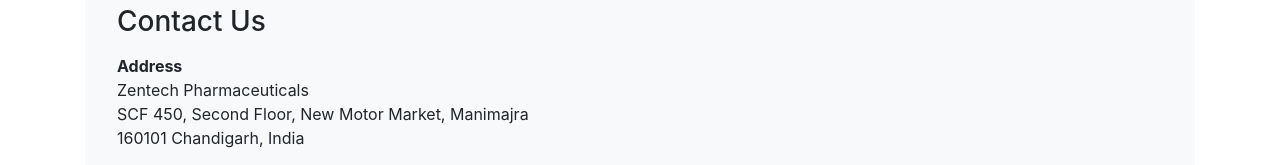
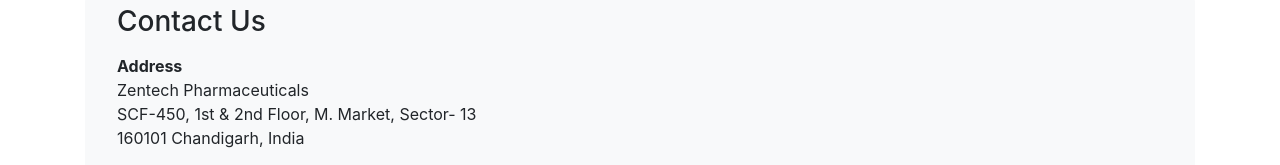
Before and after one commit to zentechpharma/zentechpharma.github.io, a plain HTML site: page index.html in a window 1280 px wide. Shown: the part 854-1019 px from the top of the page. Drawn offline with nearby package versions, Linux system fonts and the light colour scheme.

Commit message:
Address update

```diff
--- a/index.html
+++ b/index.html
@@ -123,7 +123,7 @@
     <address class="">
       <strong>Address</strong><br>
       Zentech Pharmaceuticals<br>
-      SCF 450, Second Floor, New Motor Market, Manimajra<br>
+      SCF-450, 1st & 2nd Floor, M. Market, Sector- 13<br>
       160101 Chandigarh, India<br>
     </address>
 
```
